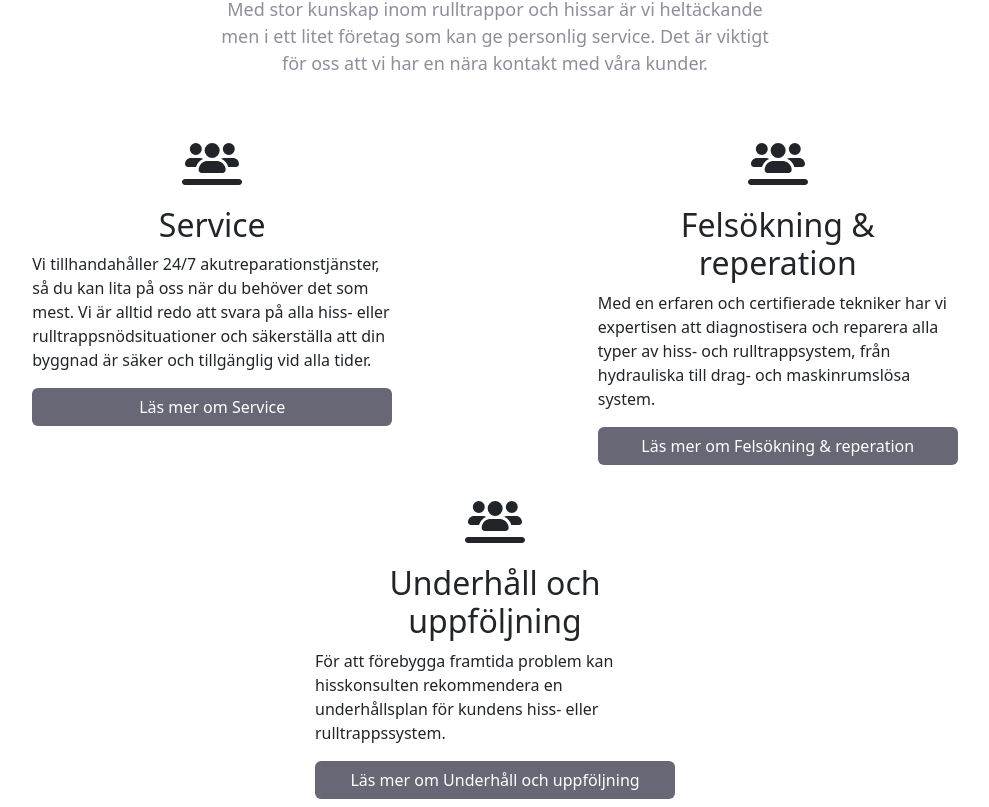
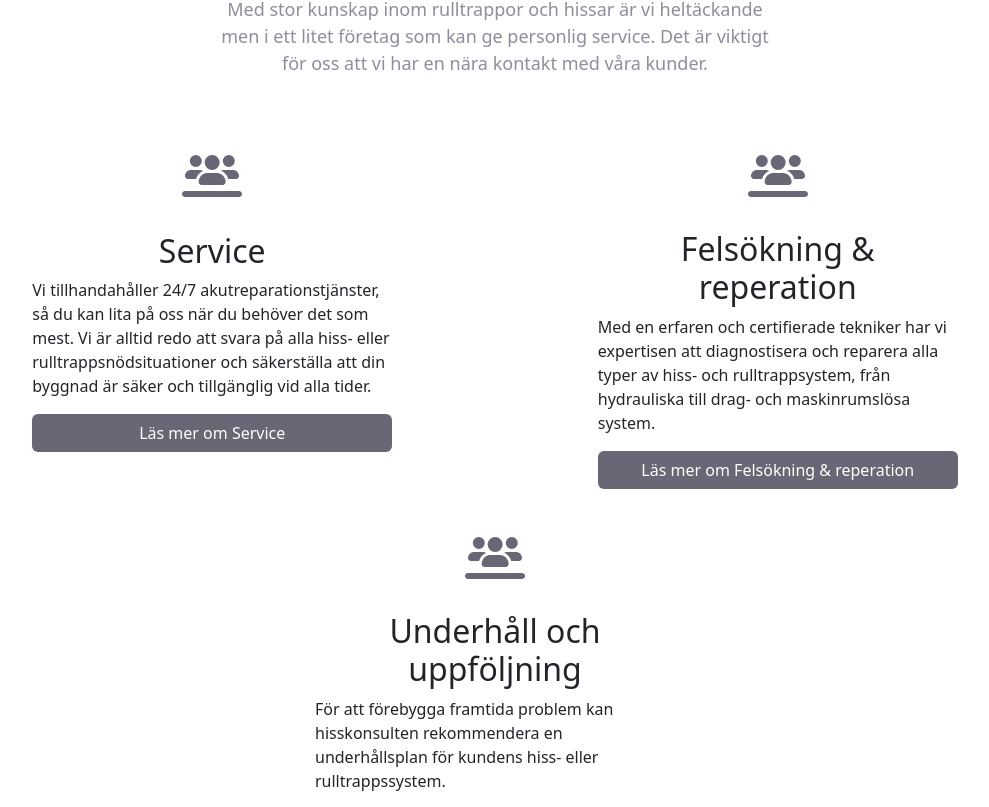
Before and after one commit to patrikyo/tayo-fe, a React (Create React App) app: page / in a window 1280 px wide. Shown: the part 893-1700 px from the top of the page, without its empty margins (145-1134 px from the left). Built offline with nearby package versions, Linux system fonts and the light colour scheme.

Commit message:
Adds logic for different icons in card

```diff
--- a/src/components/card/Card.css
+++ b/src/components/card/Card.css
@@ -8,7 +8,7 @@
     display: flex;
     flex-direction: column;
     justify-content: space-between;
-    min-height: 300px;
+    min-height: 330px;
 }
 
 .card__container--md{
@@ -26,11 +26,6 @@
     height: 100%;
     max-width: 800px;
     max-height: 350px;
-}
-
-.fa-users-line {
-transform: scale(3);
-
 }
 
 .card__icon-container {
@@ -87,4 +82,8 @@ transform: scale(3);
     .card__image {
         max-width: 300px;
     }
+
+    .card__container--sm {
+        justify-content: center;
+    }
 }
--- a/src/components/card/Card.js
+++ b/src/components/card/Card.js
@@ -1,8 +1,33 @@
 import "./Card.css";
 import { FontAwesomeIcon } from "@fortawesome/react-fontawesome";
+import { faWrench } from "@fortawesome/free-solid-svg-icons";
 import { faUsersLine } from "@fortawesome/free-solid-svg-icons";
+import { faNoteSticky } from "@fortawesome/free-solid-svg-icons";
+import followUp from "../../assets/followUp.jpg";
+
+import { useEffect, useState } from "react";
 
 const Card = (props) => {
+  const [icon, setIcon] = useState(null);
+  useEffect(() => {
+    choseIcon();
+  }, []);
+
+  const choseIcon = () => {
+    switch (props.icon) {
+      case "faWrench":
+        setIcon(faWrench);
+        break;
+      case "faUsersLine":
+        setIcon(faUsersLine);
+        break;
+      case "faNoteSticky":
+        setIcon(faNoteSticky);
+        break;
+      default:
+        return null;
+    }
+  };
   return (
     <div
       className={`card__container ${
@@ -15,7 +40,7 @@ const Card = (props) => {
     >
       {props.icon.length > 0 && (
         <div className="card__icon-container">
-          <FontAwesomeIcon icon={faUsersLine} />
+          <FontAwesomeIcon icon={icon} size="3x" style={{ color: "#676776" }} />
         </div>
       )}
       {props.imgUrl.length > 0 && (
```
